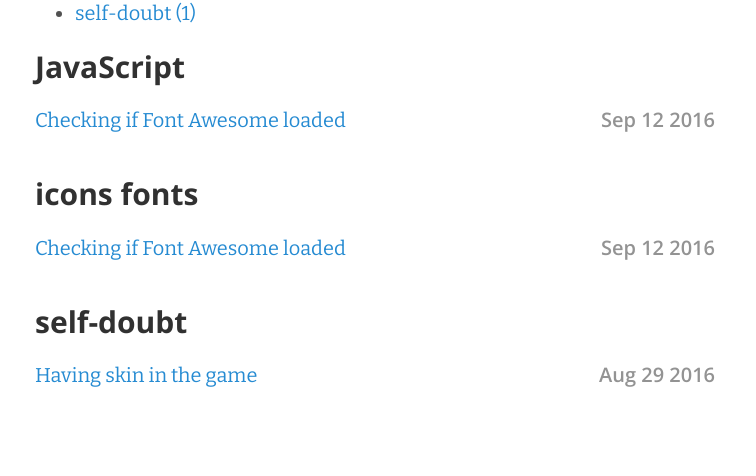
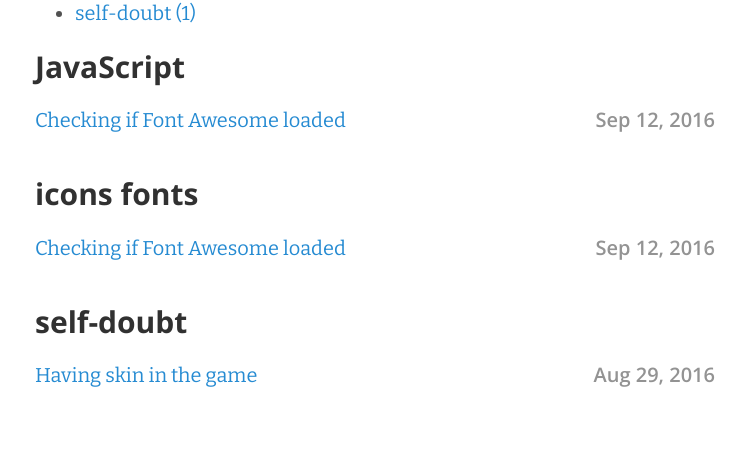
Before and after one commit to AllThingsSmitty/allthingssmitty.github.io, a Jekyll site: the page built from tags.md, in a window 1280 px wide. Shown: the part 338-814 px from the top of the page, without its empty margins (255-1011 px from the left). Built offline with Jekyll 4.4.1, drawn with Linux system fonts in a browser that asks for light colours; nearby versions of some CDN libraries; some of the changed lines change nothing that is shown.

Commit message:
Refactored date format, stripped comments 💁🏼

```diff
--- a/tags.md
+++ b/tags.md
@@ -3,15 +3,15 @@ layout: page
 title: Tags
 ---
 
-<!-- Get the tag name for every tag on the site and set them to the `site_tags` variable. -->
+[//]: # (Get the tag name for every tag on the site and set them to the site_tags variable.)
 {% capture site_tags %}{% for tag in site.tags %}{{ tag | first }}{% unless forloop.last %},{% endunless %}{% endfor %}{% endcapture %}
 
-<!-- `tag_words` is a sorted array of the tag names. -->
+[//]: # (tag_words is a sorted array of the tag names.)
 {% assign tag_words = site_tags | split:',' | sort %}
 
-<!-- Build the Page -->
+[//]: # (Build the Page)
 
-<!-- List of all tags -->
+[//]: # (List of all tags)
 <ul class="tags">
   {% for item in (0..site.tags.size) %}{% unless forloop.last %}
     {% capture this_word %}{{ tag_words[item] }}{% endcapture %}
@@ -23,7 +23,7 @@ title: Tags
   {% endunless %}{% endfor %}
 </ul>
 
-<!-- Posts by Tag -->
+[//]: # (Posts by tags)
 <div>
   {% for item in (0..site.tags.size) %}{% unless forloop.last %}
     {% capture this_word %}{{ tag_words[item] }}{% endcapture %}
@@ -34,7 +34,7 @@ title: Tags
           <a href="{{ post.url }}">{{ post.title }}</a>
         </span>
         <span class="post-date archive-date">
-          {{ post.date | date: "%b %-d %Y" }}
+          {{ post.date | date: "%b %-d, %Y" }}
         </span>
       </div>
       <div style="clear: both;"></div>
```
